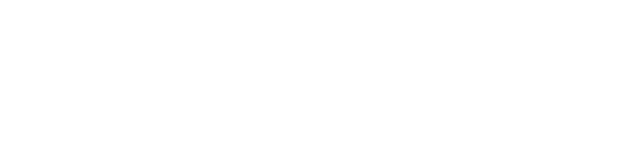
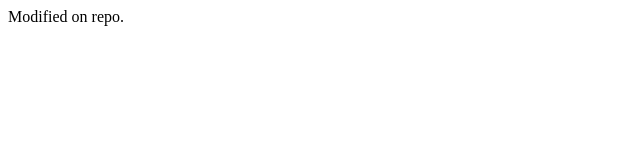
Before and after one commit to anirban-21/eboxGitAssess1, a plain HTML site: page index.html in a window 1280 px wide. Shown: the whole page, without its empty margins (0-640 px from the left). Drawn offline with Linux system fonts and the light colour scheme.

Commit message:
Update index.html

```diff
--- a/index.html
+++ b/index.html
@@ -1,4 +1,6 @@
 <html>
   <head></head>
-  <body></body>
+  <body>
+    Modified on repo.
+  </body>
 </html>
```
